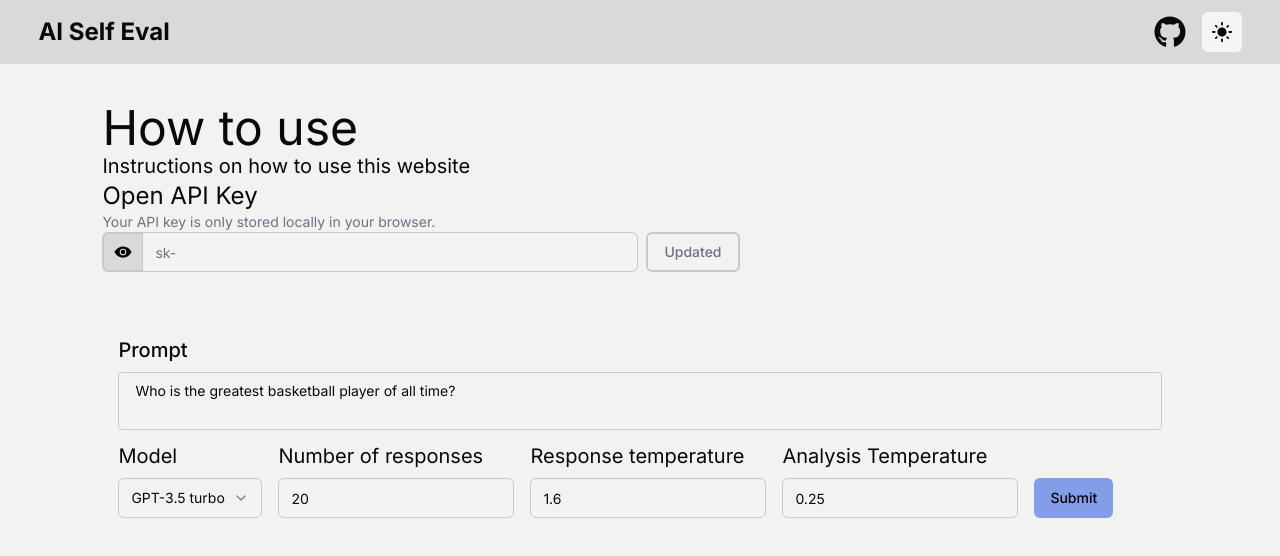
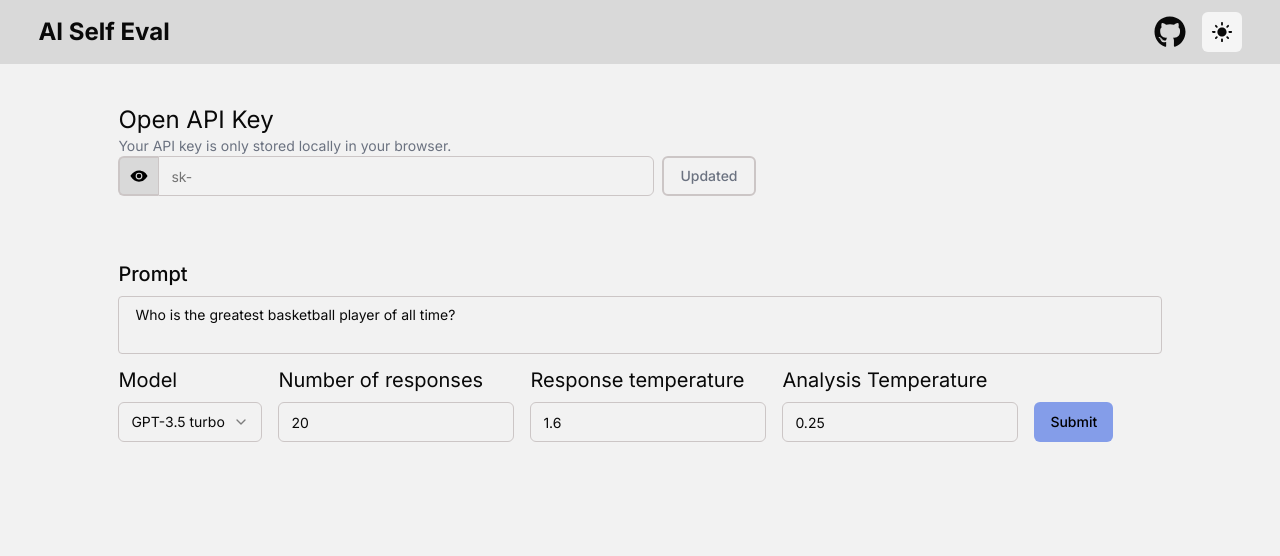
Before and after one commit to mkaufmann84/ai-self-eval, a Next.js app: page / in a window 1280 px wide. Shown: the top 556 px of the page. Built offline with nearby package versions, Linux system fonts and the light colour scheme.

Commit message:
final touch up

```diff
--- a/src/app/page.tsx
+++ b/src/app/page.tsx
@@ -7,9 +7,11 @@ import Main from "./_ai/Main";
 
 export default function Home() {
   return (
-    <div className="h-[200vh]">
-      <HowToUse />
-      <StoreApiKey />
+    <div>
+      {/*       <HowToUse /> */}
+      <div className="px-4">
+        <StoreApiKey />
+      </div>
       <Main />
     </div>
   );
```
